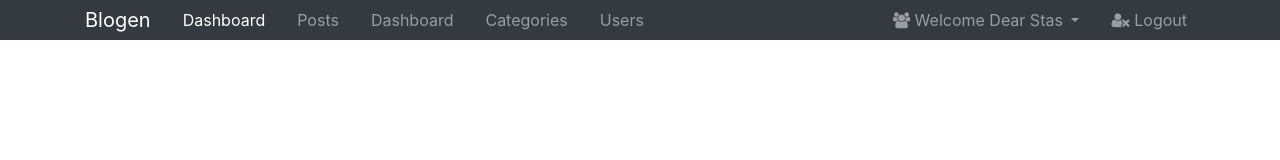
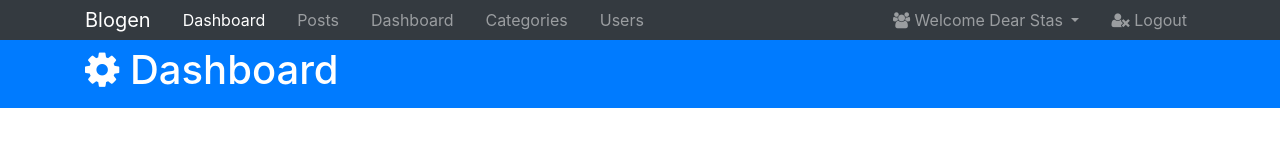
Before and after one commit to StanislavFedyna/blogen-admin-ui, a website: page src/index.html in a window 1280 px wide. Drawn offline with nearby package versions, Linux system fonts and the light colour scheme.

Commit message:
aaded header section with dashboard

```diff
--- a/src/index.html
+++ b/src/index.html
@@ -59,7 +59,20 @@
     </div>
   </nav>
 
+  <!-- MAIN HEADER -->
 
+  <header id="main-header"  class="py-2 bg-primary text-white">
+    <div class="container">
+      <div class="row">
+        <div class="col-md-6">
+          <h1>
+            <i class="fa fa-gear"></i>
+            Dashboard
+          </h1>
+        </div>
+      </div>
+    </div>
+  </header>
   <!-- Scripts -->
   <script src="js/jquery.min.js"></script>
   <script src="js/scroll.js"></script>
```
